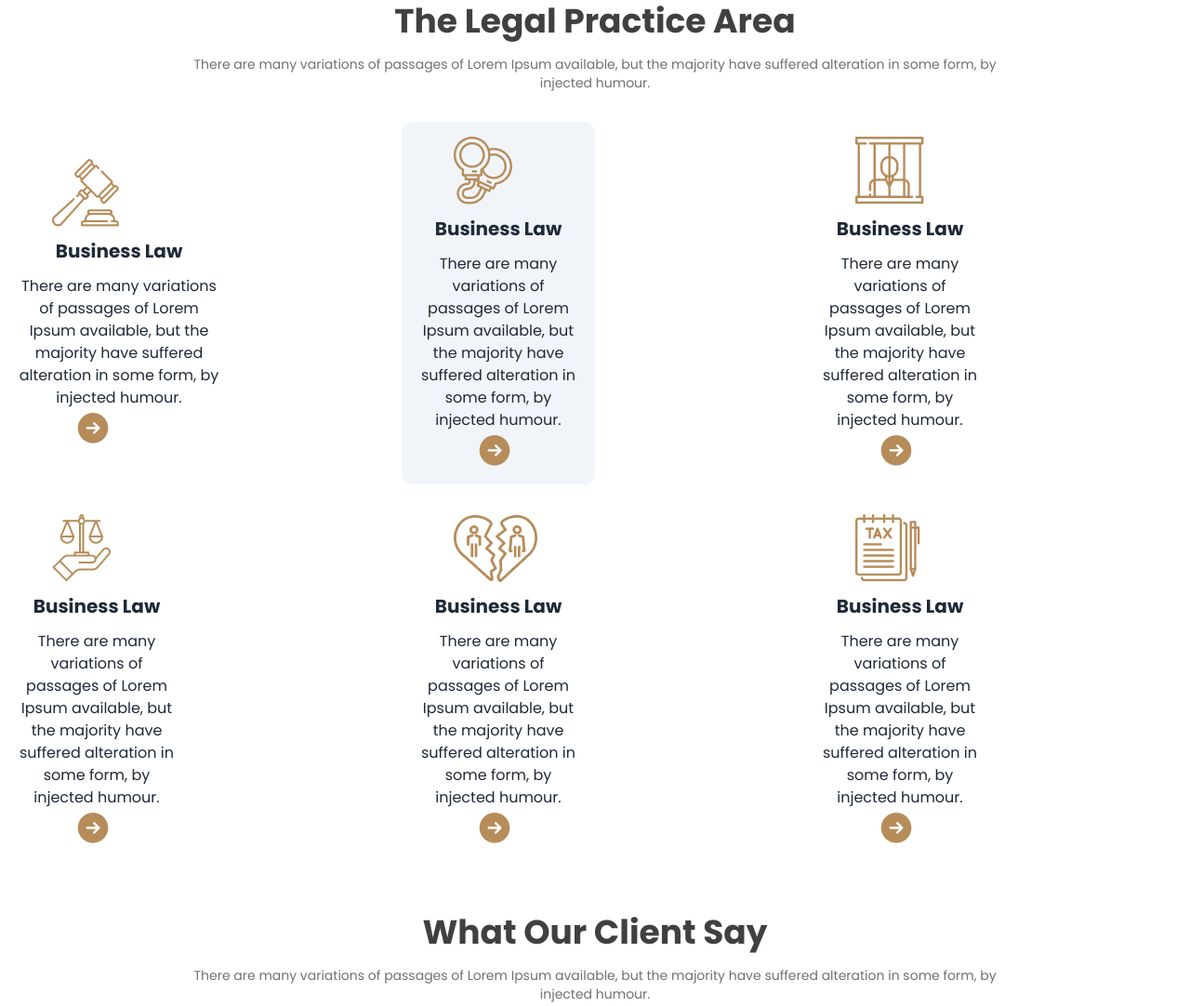
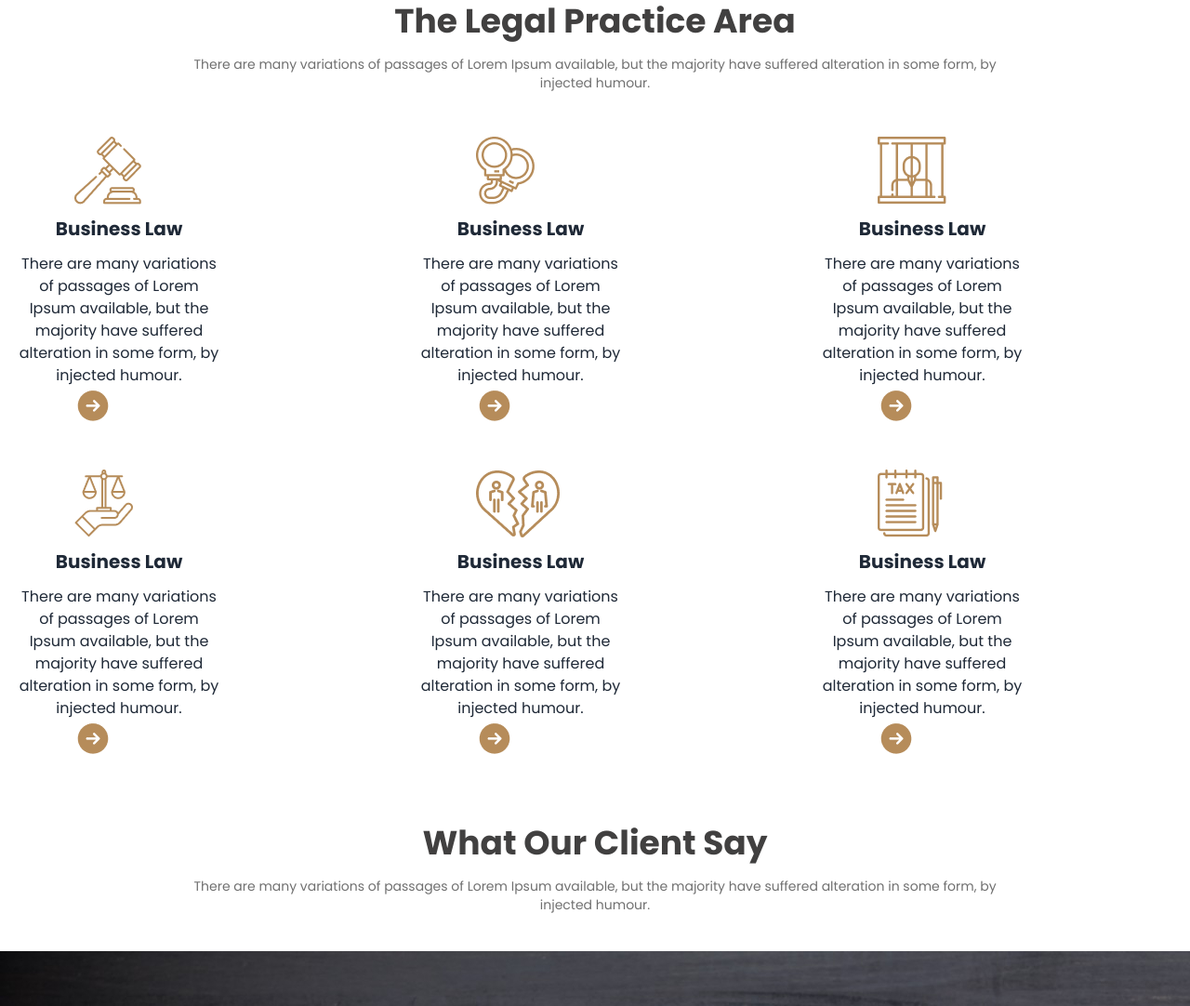
Before and after one commit to shahinur009/Legal-solution-shahin, a plain HTML site: page index.html in a window 1280 px wide. Shown: the part 905-1987 px from the top of the page at 93% size. Drawn offline with nearby package versions, Linux system fonts and the light colour scheme.

Commit message:
today work complete

```diff
--- a/index.html
+++ b/index.html
@@ -85,51 +85,51 @@
       </div>
       <div class="grid mt-8 grid-cols-1 lg:grid-cols-3 justify-center items-center mb-4 gap-4 rounded-lg">
         <div class="lg:p-4 gap-3 lg:w-64 text-center items-center rounded-xl">
-          <img class="pb-3 pl-10" src="./images/1.png" alt="">
+          <img class="pb-3 pl-40 lg:pl-16" src="./images/1.png" alt="">
           <h1 class="pb-3 text-xl font-bold">Business Law</h1>
           <p>There are many variations of passages of Lorem Ipsum available, but the majority have suffered alteration
             in some form, by injected humour.</p>
-          <img class="pl-16" src="./images/Frame.png" alt="">
+          <img class="pl-40 lg:pl-16" src="./images/Frame.png" alt="">
         </div>
 
-        <div class="p-4 gap-3 w-52 text-center bg-slate-100 rounded-xl">
-          <img class="pb-3 pl-10" src="./images/2.png" alt="">
+        <div class="lg:p-4 gap-3 lg:w-64 text-center items-center rounded-xl">
+          <img class="pb-3 pl-40 lg:pl-16" src="./images/2.png" alt="">
           <h1 class="pb-3 text-xl font-bold">Business Law</h1>
           <p>There are many variations of passages of Lorem Ipsum available, but the majority have suffered alteration
             in some form, by injected humour.</p>
-          <img class="pl-16" src="./images/Frame.png" alt="">
+          <img class="pl-40 lg:pl-16" src="./images/Frame.png" alt="">
         </div>
 
-        <div class="p-4 gap-3 w-52 text-center">
-          <img class="pb-3 pl-10" src="./images/3.png" alt="">
+        <div class="lg:p-4 gap-3 lg:w-64 text-center items-center rounded-xl">
+          <img class="pb-3 pl-40 lg:pl-16" src="./images/3.png" alt="">
           <h1 class="pb-3 text-xl font-bold">Business Law</h1>
           <p>There are many variations of passages of Lorem Ipsum available, but the majority have suffered alteration
             in some form, by injected humour.</p>
-          <img class="pl-16" src="./images/Frame.png" alt="">
+          <img class="pl-40 lg:pl-16" src="./images/Frame.png" alt="">
         </div>
 
-        <div class="p-4 gap-3 w-52 text-center">
-          <img class="pb-3 pl-10" src="./images/4.png" alt="">
+        <div class="lg:p-4 gap-3 lg:w-64 text-center items-center rounded-xl">
+          <img class="pb-3 pl-40 lg:pl-16" src="./images/4.png" alt="">
           <h1 class="pb-3 text-xl font-bold">Business Law</h1>
           <p>There are many variations of passages of Lorem Ipsum available, but the majority have suffered alteration
             in some form, by injected humour.</p>
-          <img class="pl-16" src="./images/Frame.png" alt="">
+          <img class="pl-40 lg:pl-16" src="./images/Frame.png" alt="">
         </div>
 
-        <div class="p-4 gap-3 w-52 text-center">
-          <img class="pb-3 pl-10" src="./images/5.png" alt="">
+        <div class="lg:p-4 gap-3 lg:w-64 text-center items-center rounded-xl">
+          <img class="pb-3 pl-40 lg:pl-16" src="./images/5.png" alt="">
           <h1 class="pb-3 text-xl font-bold">Business Law</h1>
           <p>There are many variations of passages of Lorem Ipsum available, but the majority have suffered alteration
             in some form, by injected humour.</p>
-          <img class="pl-16" src="./images/Frame.png" alt="">
+          <img class="pl-40 lg:pl-16" src="./images/Frame.png" alt="">
         </div>
 
-        <div class="p-4 gap-3 w-52 text-center">
-          <img class="pb-3 pl-10" src="./images/6.png" alt="">
+        <div class="lg:p-4 gap-3 lg:w-64 text-center items-center rounded-xl">
+          <img class="pb-3 pl-40 lg:pl-16" src="./images/6.png" alt="">
           <h1 class="pb-3 text-xl font-bold">Business Law</h1>
           <p>There are many variations of passages of Lorem Ipsum available, but the majority have suffered alteration
             in some form, by injected humour.</p>
-          <img class="pl-16" src="./images/Frame.png" alt="">
+          <img class="pl-40 lg:pl-16" src="./images/Frame.png" alt="">
         </div>
 
       </div>
@@ -142,12 +142,19 @@
       </div>
       <div class="pt-10 container mx-auto">
         <div class="carousel w-full">
-          <div id="slide1" class="carousel-item relative w-full h-auto bg-[url(./images/slider-1.jpg)]">
+          <div id="slide1" class="carousel-item relative w-full  bg-[url(./images/slider-1.jpg)] flex items-center justify-center">
+            <div class="text-center">
+              <img class="pl-24 lg:pl-52" src="./images/Ellipse 1.png" alt="">
+              <h1 class="text-4xl text-white">Awlad Hossain</h1>
+              <h3 class="text-white">UIX Designer</h3>
+              <p class="text-white w-[500px] text-sm">Contrary to popular belief, Lorem Ipsum is not simply random text. It has roots in a piece of classical Latin literature from 45 BC, making it over 2000 years old. Richard McClintock, a Latin professor at Hampden-Sydney College in Virginia, looked up one of the more obscure Latin words, consectetur.</p>
+            </div>
             <div class="absolute flex justify-between transform -translate-y-1/2 left-5 right-5 top-1/2">
               <a href="#slide4" class="btn btn-circle">❮</a>
               <a href="#slide2" class="btn btn-circle">❯</a>
             </div>
           </div>
+
           <div id="slide2" class="carousel-item relative w-full">
             <img src="./images/slider-2.jpg" class="w-full" />
             <div class="absolute flex justify-between transform -translate-y-1/2 left-5 right-5 top-1/2">
```
Also changed, not shown: images/Ellipse 1.png (added).
